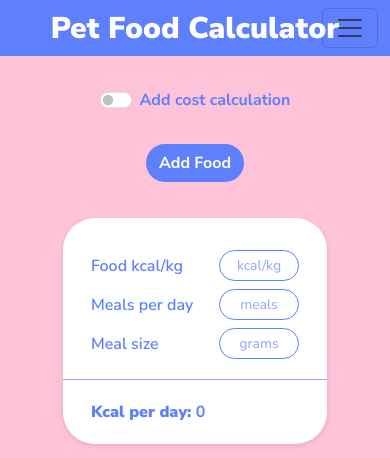
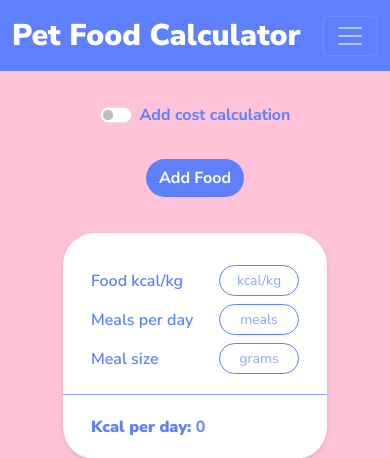
Before and after one commit to mykytaso/pet-food-calculator, a Django app: page / in a window 390 px wide. Shown: the top 458 px of the page. Run offline with Django 5.2, Linux system fonts and the light colour scheme; parts of the project's set-up code (start-up, migrations or seed data) failed here and were passed over.

Commit message:
Refactor navbar for improved mobile responsiveness and styling

```diff
--- a/templates/includes/navbar.html
+++ b/templates/includes/navbar.html
@@ -1,21 +1,12 @@
 {% load static %}
-<nav class="navbar navbar-expand-sm" style="background-color: #5e80fd;">
-  <div class="container-fluid position-relative">
 
-    <!-- Centered Brand -->
-    <a class="navbar-brand position-absolute start-50 translate-middle-x" style="color: #ffffff; font-size: 30px; font-weight: 900;" href={% url "calculator:calculator" %}>
-      Pet Food Calculator
-    </a>
-
-    <!-- Navbar toggler (for mobile) -->
-    <button class="navbar-toggler ms-auto" type="button" data-bs-toggle="collapse"
-      data-bs-target="#navbarSupportedContent" aria-controls="navbarSupportedContent"
-      aria-expanded="false" aria-label="Toggle navigation">
+<nav class="navbar navbar-dark navbar-expand-lg" style="background-color: #5e80fd;">
+  <div class="container-fluid">
+    <a class="navbar-brand" style="color: #ffffff; font-size: 30px; font-weight: 900;" href={% url "calculator:calculator" %}>Pet Food Calculator</a>
+    <button class="navbar-toggler" type="button" data-bs-toggle="collapse" data-bs-target="#navbarNav" aria-controls="navbarNav" aria-expanded="false" aria-label="Toggle navigation">
       <span class="navbar-toggler-icon"></span>
     </button>
-
-    <!-- Right-aligned links -->
-    <div class="collapse navbar-collapse justify-content-end me-3" id="navbarSupportedContent">
+    <div class="collapse navbar-collapse" id="navbarNav">
       <ul class="navbar-nav">
 
         <li class="nav-item">
@@ -46,8 +37,8 @@
         <li class="nav-item">
           <a class="nav-link text-white" href={% url "users:user-update" %}>Edit User</a>
         </li>
+
       </ul>
     </div>
-
   </div>
 </nav>
```
